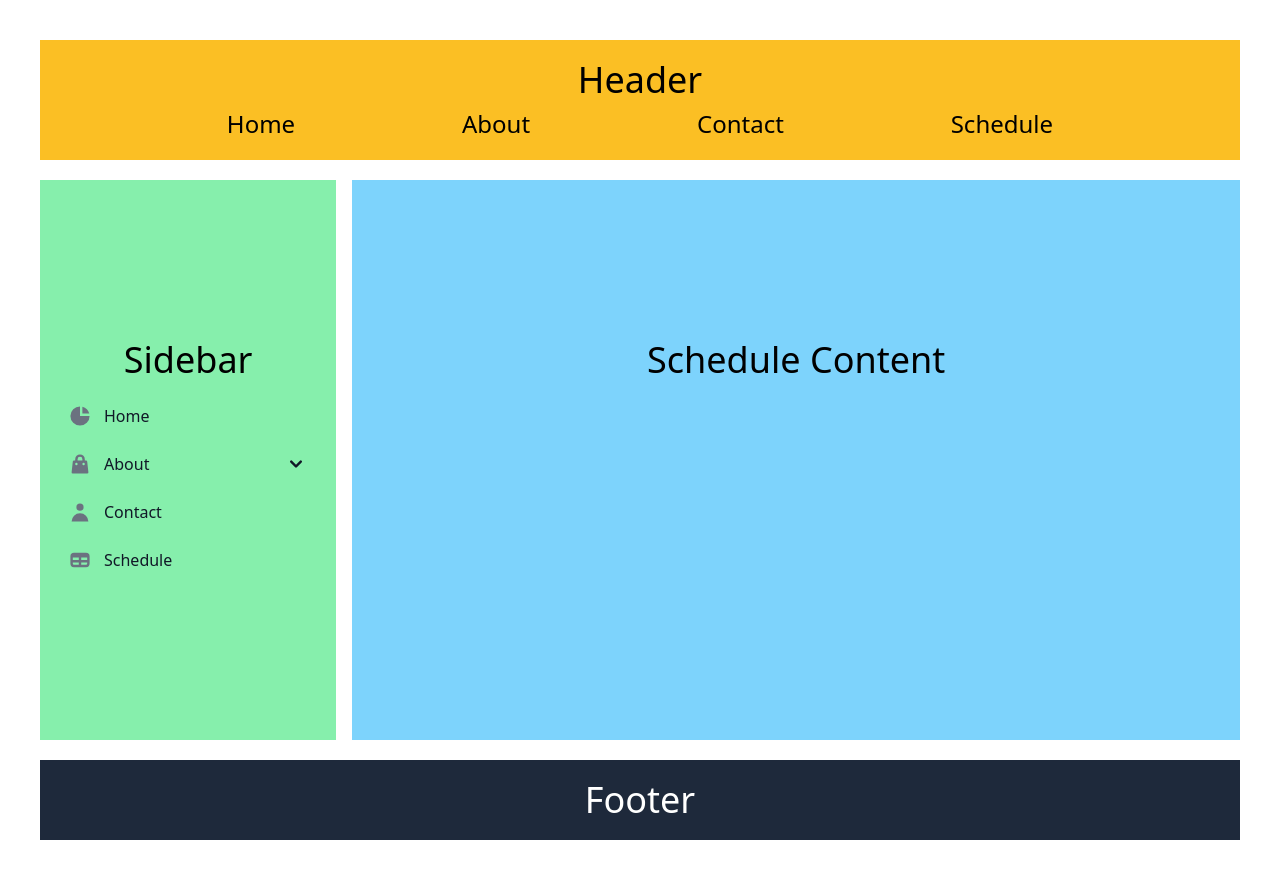
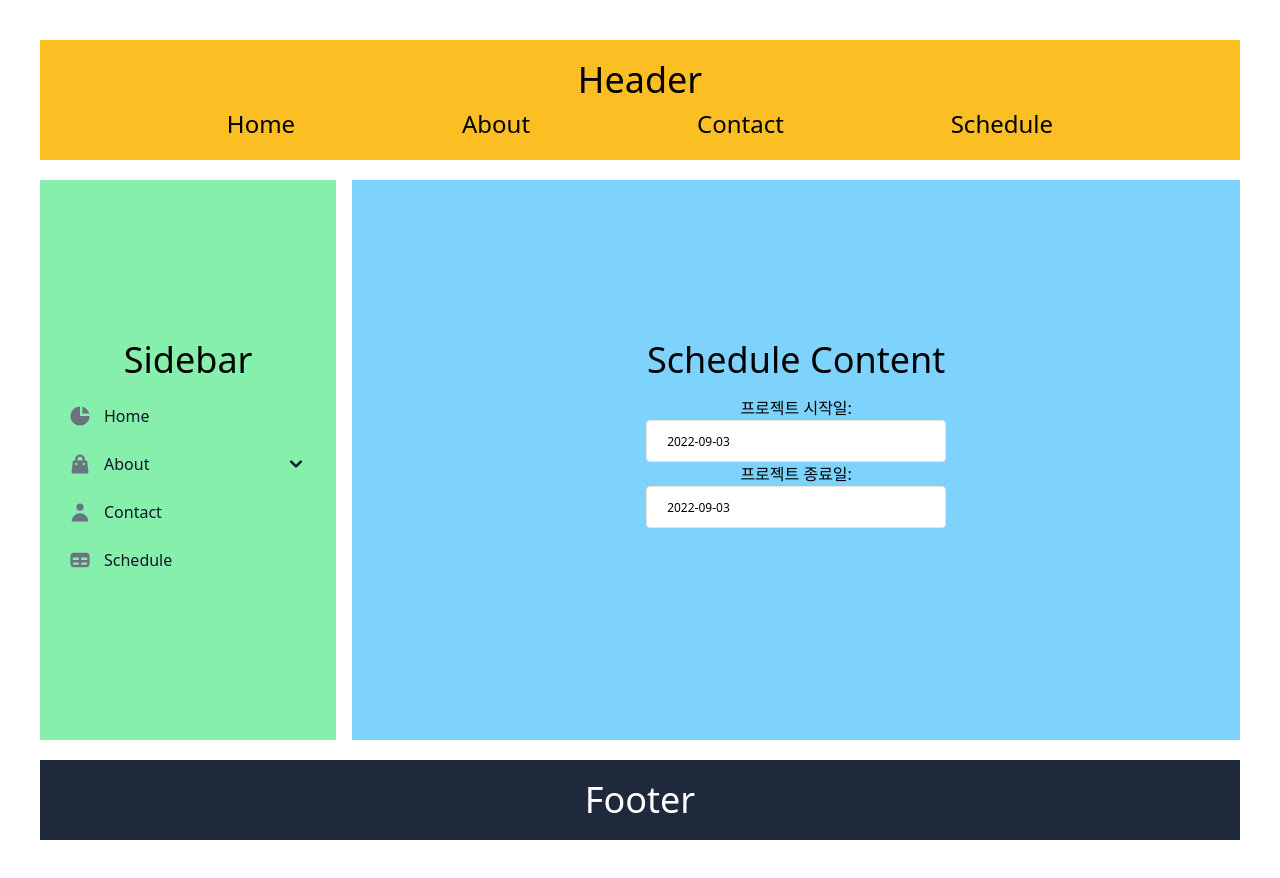
Before and after one commit to stoneberg/react-tailwind-vite-app, a React (Vite) app: page /schedule in a window 1280 px wide. Built offline with nearby package versions, Linux system fonts and the light colour scheme.

Commit message:
date-picker work #1

```diff
--- a/package.json
+++ b/package.json
@@ -9,6 +9,9 @@
     "preview": "vite preview"
   },
   "dependencies": {
+    "@fortawesome/fontawesome-svg-core": "^6.2.0",
+    "@fortawesome/free-solid-svg-icons": "^6.2.0",
+    "@fortawesome/react-fontawesome": "^0.2.0",
     "autoprefixer": "^10.4.8",
     "date-fns": "^2.29.2",
     "embla-carousel-autoplay": "^7.0.2",
@@ -19,6 +22,7 @@
     "react-datepicker": "^4.8.0",
     "react-dom": "^18.2.0",
     "react-router-dom": "^6.3.0",
+    "sass": "^1.54.8",
     "styled-components": "^5.3.5"
   },
   "devDependencies": {
--- a/src/components/datepicker/CustomDatePicker.jsx
+++ b/src/components/datepicker/CustomDatePicker.jsx
@@ -1,7 +1,51 @@
-import React from "react";
+import React, { useState } from "react";
+import DatePicker from "react-datepicker";
+import styled, { css } from "styled-components";
+import { subDays } from "date-fns";
+import { ko } from "date-fns/esm/locale";
+import "react-datepicker/dist/react-datepicker.css";
 
 const CustomDatePicker = () => {
-  return <></>;
+  const [startDate, setStartDate] = useState(new Date());
+  const [endDate, setEndDate] = useState(new Date());
+
+  return (
+    <div>
+      <h1>프로젝트 시작일:</h1>
+      <DatePickerWrapper
+        dateFormat="yyyy-MM-dd"
+        selected={startDate}
+        locale={ko}
+        onChange={(date) => setStartDate(date)}
+        selectStart
+        startDate={startDate}
+        endDate={endDate}
+        /*minDate={subDays(new Date(), 5)}*/
+        minDate={new Date()}
+      />
+      <h1>프로젝트 종료일:</h1>
+      <DatePickerWrapper
+        dateFormat="yyyy-MM-dd"
+        selected={endDate}
+        locale={ko}
+        onChange={(date) => setEndDate(date)}
+        selectEnd
+        endDate={endDate}
+        minDate={startDate}
+      />
+    </div>
+  );
 };
 
+const DatePickerWrapper = styled(DatePicker)`
+  maring-top: 0.5rem;
+  width: 300px;
+  height: 42px;
+  box-sizing: border-box;
+  padding: 8px 20px;
+  border-radius: 4px;
+  border: 1px solid #e5e5e5;
+  font-size: 12px;
+`;
+
 export default CustomDatePicker;
```
Also changed, not shown: src/components/datepicker/DatePicker.css (+31 -0 lines), src/assets/images/calendar.svg (added), src/components/datepicker/Datepicker.scss (added), 1 other file (tests, documents, lock files or other folders).
